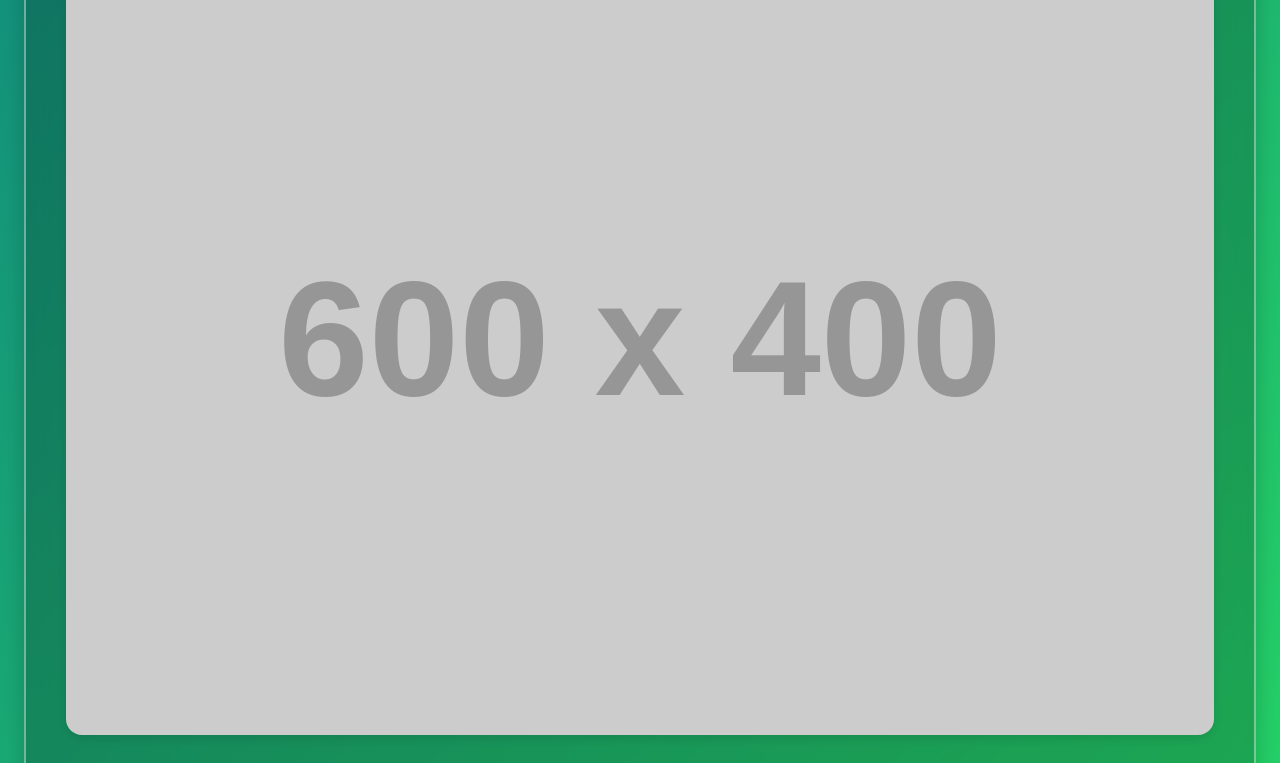
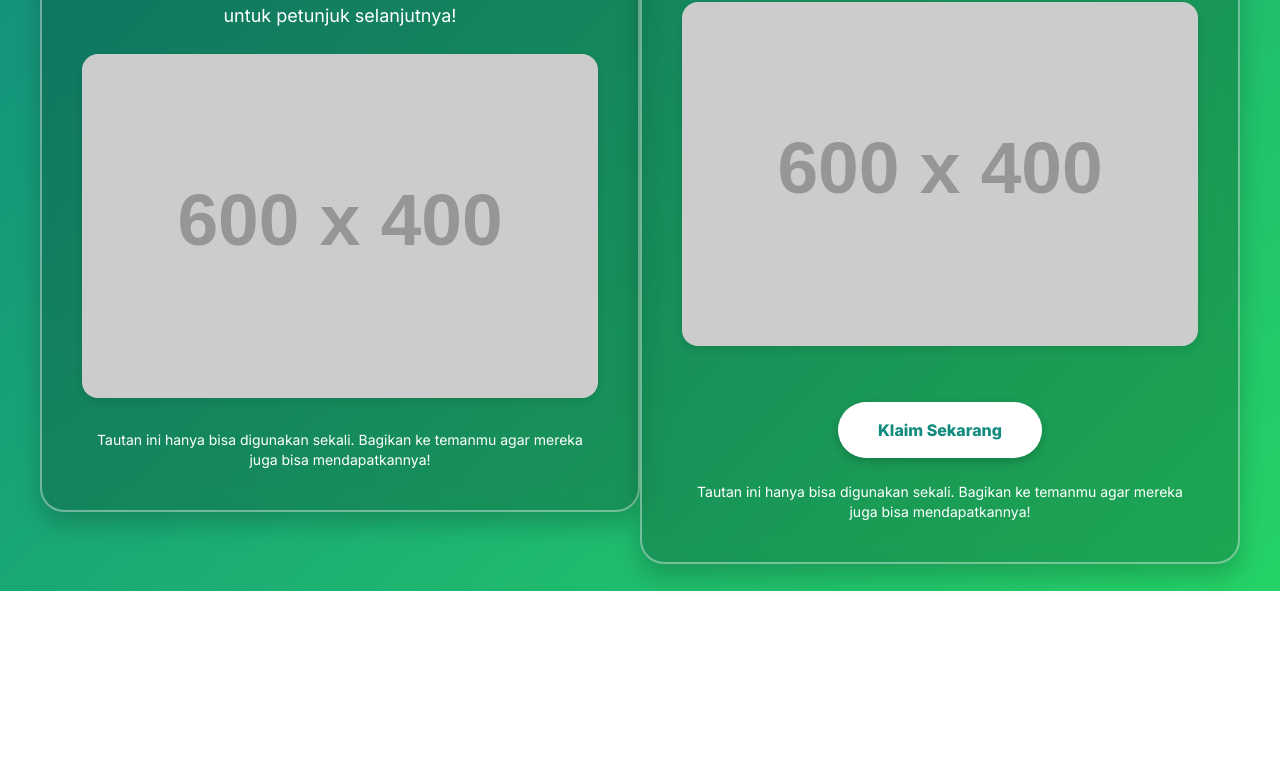
Before and after one commit to Gifzi/link.dana, a plain HTML site: page index.html in a window 1280 px wide. Shown: the part 209-972 px from the top of the page. After the commit the page ends 800 px from the top, so only its background shows below. Drawn offline with nearby package versions, Linux system fonts and the light colour scheme; placeholder pictures from the web are drawn by us.

Commit message:
Update index.html

```diff
--- a/index.html
+++ b/index.html
@@ -6,13 +6,9 @@
 
     <!-- Tag Meta Open Graph untuk Pratinjau WhatsApp -->
     <!-- GANTI KONTEN DI BAWAH INI UNTUK MENGATUR PRATINJAU ANDA -->
-    <meta property="og:title" content="DANA - Dompet Digital Indonesia">
-    <meta property="og:description" content="Dana adalah bentuk baru uang
-tunai yang lebih baik. Transaksi
-apapun, berapapun dan dimanapun
-jadi mudah bersama DANA.
-Ambil bagian dalam transformasi keuangan digital di Indonesia sekarang">
-    <meta property="og:image" content="https://a.m.dana.id/resource/imgs/skywalker/deeplinkpreview/deeplink-cover-portrait.png">
+    <meta property="og:title" content="">
+    <meta property="og:description" content="">
+    <meta property="og:image" content="">
     <meta property="og:url" content="https://a.m.dana.id/resource/imgs/skywalker/deeplinkpreview/deeplink-cover-portrait.png">
     <meta property="og:type" content="website">
 
@@ -94,3 +90,107 @@ Ambil bagian dalam transformasi keuangan digital di Indonesia sekarang">
     </script>
 </body>
 </html>
+
+
+<!DOCTYPE html>
+<html lang="id">
+<head>
+    <meta charset="UTF-8">
+    <meta name="viewport" content="width=device-width, initial-scale=1.0">
+
+    <!-- Tag Meta Open Graph untuk Pratinjau WhatsApp -->
+    <!-- GANTI KONTEN DI BAWAH INI SESUAI KEINGINAN ANDA -->
+    <meta property="og:title" content="DANA - Dompet Digital Indonesia">
+    <meta property="og:description" content="Dana adalah bentuk baru uang
+tunai yang lebih baik. Transaksi
+apapun, berapapun dan dimanapun
+jadi mudah bersama DANA.
+Ambil bagian dalam transformasi keuangan digital di Indonesia sekarang">
+    <meta property="og:image" content="https://a.m.dana.id/resource/imgs/skywalker/deeplinkpreview/deeplink-cover-portrait.png">
+    <meta property="og:url" content="https://a.m.dana.id/resource/imgs/skywalker/deeplinkpreview/deeplink-cover-portrait.png">
+    <meta property="og:type" content="website">
+
+    <title>Klaim Uang Anda</title>
+
+    <script src="https://cdn.tailwindcss.com"></script>
+    <style>
+        @import url('https://fonts.googleapis.com/css2?family=Inter:wght@400;600;800&display=swap');
+        body {
+            font-family: 'Inter', sans-serif;
+            background: linear-gradient(135deg, #128c7e, #25d366);
+            color: #ffffff;
+            display: flex;
+            justify-content: center;
+            align-items: center;
+            min-height: 100vh;
+            padding: 1.5rem;
+            text-align: center;
+        }
+        .container {
+            background-color: rgba(0, 0, 0, 0.2);
+            backdrop-filter: blur(10px);
+            border-radius: 1.5rem;
+            box-shadow: 0 12px 24px rgba(0, 0, 0, 0.2);
+            max-width: 600px;
+            width: 100%;
+            padding: 2.5rem;
+            border: 2px solid rgba(255, 255, 255, 0.4);
+            animation: fadeIn 1.5s ease-out;
+        }
+        @keyframes fadeIn {
+            from { opacity: 0; transform: translateY(20px); }
+            to { opacity: 1; transform: translateY(0); }
+        }
+        .main-image {
+            width: 100%;
+            height: auto;
+            border-radius: 1rem;
+            margin-bottom: 2rem;
+            box-shadow: 0 4px 12px rgba(0, 0, 0, 0.1);
+            animation: bounceIn 1s ease-out;
+        }
+        @keyframes bounceIn {
+            0% { transform: scale(0.9); opacity: 0; }
+            50% { transform: scale(1.05); opacity: 1; }
+            100% { transform: scale(1); }
+        }
+        .action-button {
+            background-color: #ffffff;
+            color: #128c7e;
+            font-weight: 800;
+            padding: 1rem 2.5rem;
+            border-radius: 2rem;
+            box-shadow: 0 4px 12px rgba(0, 0, 0, 0.2);
+            transition: transform 0.2s, box-shadow 0.2s;
+            display: inline-block;
+            margin-top: 1.5rem;
+            text-decoration: none;
+        }
+        .action-button:hover {
+            transform: translateY(-3px) scale(1.05);
+            box-shadow: 0 6px 16px rgba(0, 0, 0, 0.3);
+        }
+    </style>
+</head>
+<body>
+    <div class="container">
+        <h1 class="text-4xl font-extrabold mb-4 leading-tight">Selamat! Kamu Berhasil!</h1>
+        <p class="text-lg mb-6">Hadiahmu sudah siap untuk diklaim. Segera cek pesan masukmu!</p>
+        <img src="https://placehold.co/600x400/25d366/ffffff?text=HADIAH+SUDAH+SIAP" alt="Gambar Hadiah" class="main-image">
+        <a href="#" class="action-button">Klaim Sekarang</a>
+        <p class="text-sm mt-6">Tautan ini hanya bisa digunakan sekali. Bagikan ke temanmu agar mereka juga bisa mendapatkannya!</p>
+    </div>
+    <script>
+        // Skrip ini memastikan URL yang tertera di meta tag sama dengan URL saat ini.
+        // Ini adalah praktik baik untuk SEO, tetapi tidak memengaruhi pratinjau WhatsApp,
+        // karena bot WhatsApp membaca tag meta sebelum menjalankan JavaScript.
+        document.addEventListener('DOMContentLoaded', () => {
+            const ogUrlMeta = document.querySelector('meta[property="og:url"]');
+            if (ogUrlMeta) {
+                const currentUrl = window.location.href.split('?')[0]; // Ambil URL tanpa parameter
+                ogUrlMeta.setAttribute('content', currentUrl);
+            }
+        });
+    </script>
+</body>
+</html>
```
